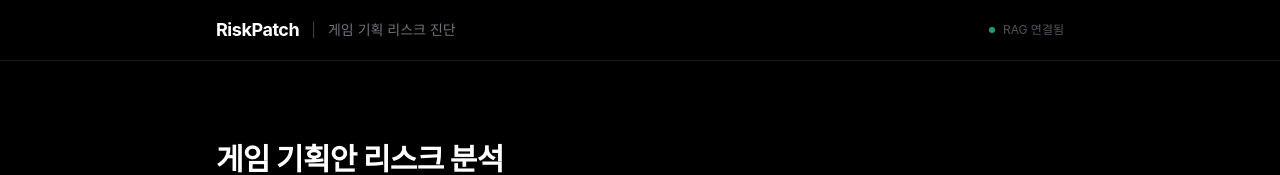
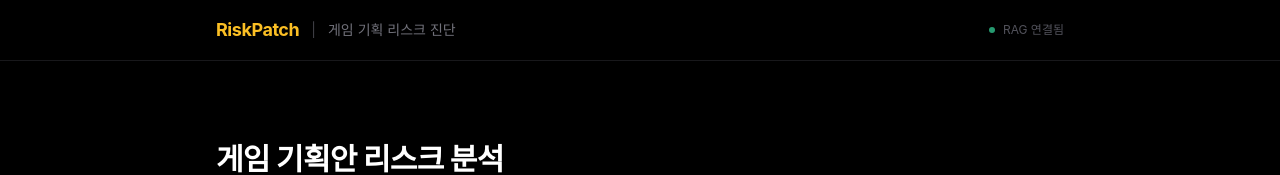
Before and after one commit to myoungrel/supercent, a Next.js app: page / in a window 1280 px wide. Shown: the top 175 px of the page. Built offline with nearby package versions, Linux system fonts and the light colour scheme.

Commit message:
design: RiskPatch 로고 amber 컬러 적용

```diff
--- a/app/page.tsx
+++ b/app/page.tsx
@@ -210,7 +210,7 @@ export default function Home() {
       <header className="border-b border-zinc-900 sticky top-0 z-10 bg-black/90 backdrop-blur-sm">
         <div className="max-w-4xl mx-auto px-6 py-4 flex items-center justify-between">
           <div className="flex items-center gap-3">
-            <span className="text-white font-bold text-lg tracking-tight">RiskPatch</span>
+            <span className="text-amber-400 font-bold text-lg tracking-tight">RiskPatch</span>
             <span className="text-zinc-700 text-sm">|</span>
             <span className="text-zinc-500 text-sm">게임 기획 리스크 진단</span>
           </div>
```
